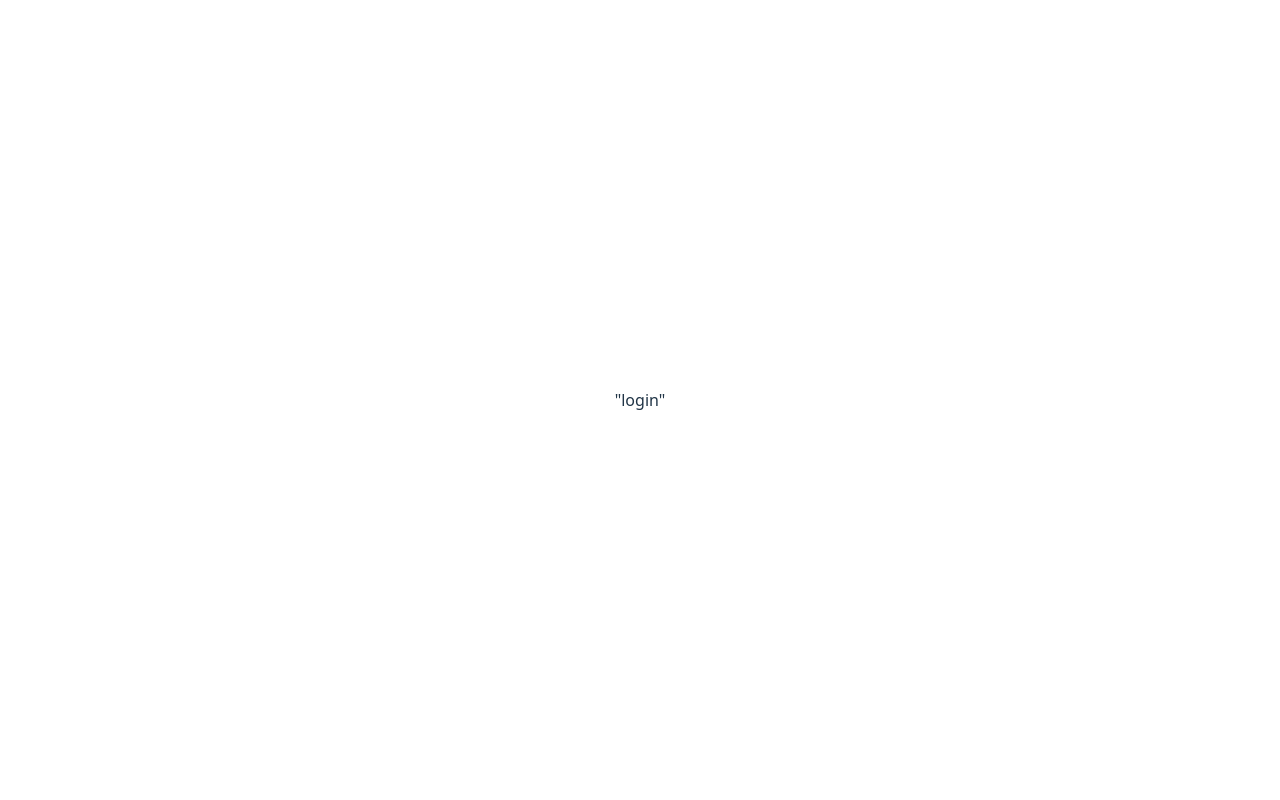
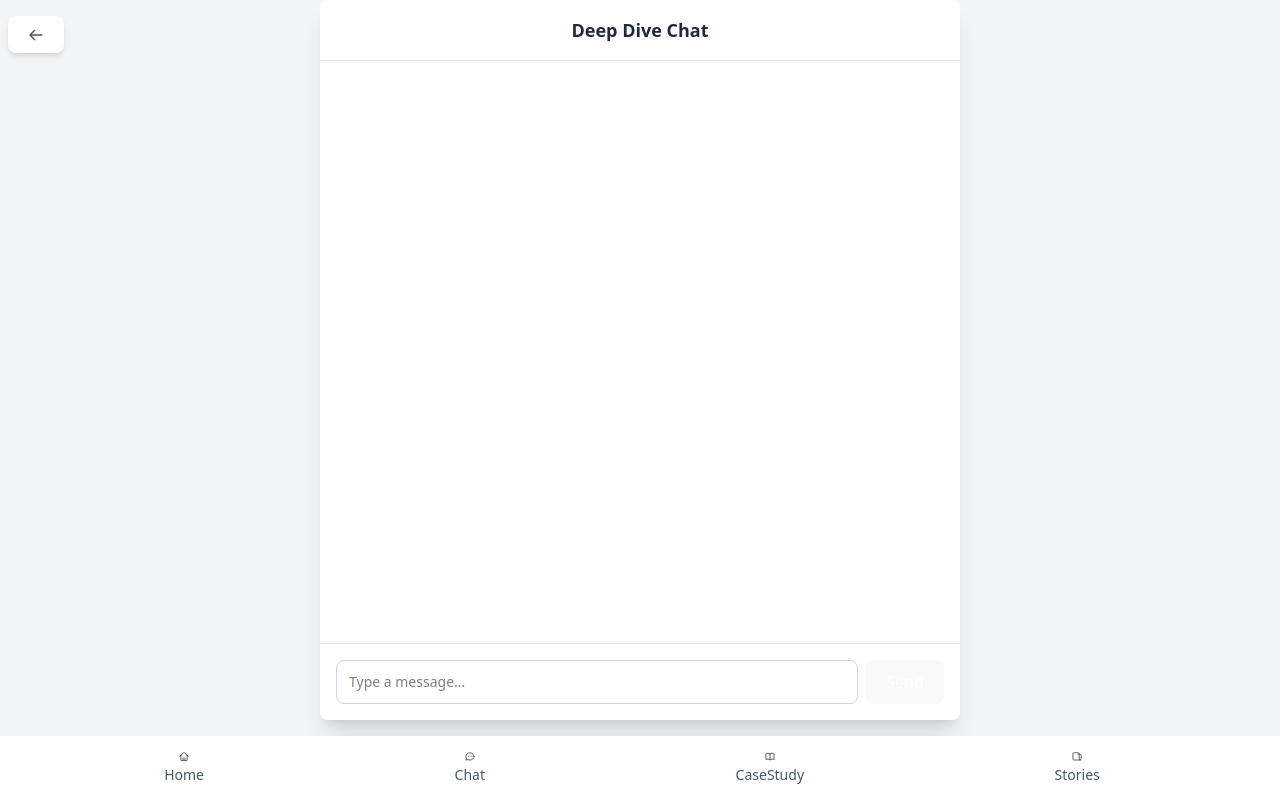
Before and after one commit to minlfk/Hackathon_25, a React (Vite) app in the folder hack25/: page /login in a window 1280 px wide. Built offline with nearby package versions, Linux system fonts and the light colour scheme.

Commit message:
topic detail text black

```diff
--- a/hack25/src/components/TopicDetail.jsx
+++ b/hack25/src/components/TopicDetail.jsx
@@ -96,7 +96,7 @@ const TopicDetail = () => {
 
         {/* Main Content */}
         <div className="bg-white rounded-lg shadow-lg p-6 mb-6">
-          <div className="prose max-w-none">
+          <div className="prose max-w-none text-black">
             <ReactMarkdown>{topicData.description}</ReactMarkdown>
           </div>
         </div>
@@ -118,8 +118,8 @@ const TopicDetail = () => {
                       msg.role === "user" ? "bg-blue-100" : "bg-gray-100"
                     } rounded-lg px-4 py-2 max-w-[80%]`}
                   >
-                    <div className="text-gray-800">
-                      <ReactMarkdown>{msg.content}</ReactMarkdown>
+                    <div className="text-gray-800 text-black">
+                      <div>{msg.content}</div>
                     </div>
                   </div>
                 </div>
@@ -159,7 +159,7 @@ const TopicDetail = () => {
           {isCaseStudiesOpen && (
             <div className="p-4 border-t border-gray-200">
               {topicData.caseStudies.map((study, index) => (
-                <div key={index} className="mb-4">
+                <div key={index} className="mb-4 text-black">
                   <h3 className="font-semibold mb-2">{study.title}</h3>
                   <p className="text-gray-600">{study.content}</p>
                 </div>
--- a/hack25/src/pages/DeepDive.jsx
+++ b/hack25/src/pages/DeepDive.jsx
@@ -1,21 +1,111 @@
-import React from 'react';
+import React, { useState, useEffect } from 'react';
 import { useParams } from 'react-router-dom';
 import { data } from '../data/cases';
+import ReactMarkdown from 'react-markdown';
+import BackButton from '../components/BackButton';
+import BottomToolbar from '../components/BottomToolbar';
 
 const DeepDive = () => {
     const { id1 } = useParams();
+    const [messages, setMessages] = useState([]);
+    const [input, setInput] = useState("");
 
-    console.log(id1);
+    useEffect(() => {
+        if (id1 && data[id1]) {
+            const initialMessage = { role: "system", content: data[id1] };
+            setMessages([initialMessage]);
+            sendMessage(data[id1]);
+        }
+    }, [id1]);
 
-    console.log(data[id1]);
+    const sendMessage = async (prompt) => {
+        const newMessage = { role: "user", content: prompt || input };
+        const updatedMessages = [...messages, newMessage];
+        setMessages(updatedMessages);
+        setInput("");
+
+        try {
+            const response = await fetch("https://tmp-gresfbded4dyfvg6.canadacentral-01.azurewebsites.net/chat", {
+                method: "POST",
+                headers: {
+                    "Content-Type": "application/json",
+                },
+                body: JSON.stringify({
+                    persona: { usecase: "exam" },
+                    chat_history: updatedMessages,
+                }),
+            });
+            const data = await response.json();
+            if (Array.isArray(data)) {
+                setMessages(data);
+            } else {
+                console.error("Unexpected response format:", data);
+            }
+        } catch (error) {
+            console.error("Error sending message:", error);
+        }
+    };
+
+    const handleKeyPress = (e) => {
+        if (e.key === 'Enter' && !e.shiftKey) {
+            e.preventDefault();
+            sendMessage();
+        }
+    };
 
     return (
-        <div>
-            {id1 ? (
-                <div>{JSON.stringify(id1)}</div>
-            ) : (
-                <div>No data found for the provided path parameters.</div>
-            )}
+        <div className="fixed inset-0 bg-gray-100 flex flex-col text-black">
+            <BackButton />
+            {/* Chat Window */}
+            <div className="flex-1 w-full max-w-2xl mx-auto px-2 md:px-4 pb-20">
+                <div className="bg-white rounded-lg shadow-xl h-full flex flex-col text-black">
+                    <div className="p-4 border-b border-gray-200">
+                        <h3 className="text-lg font-semibold text-gray-800">Deep Dive Chat</h3>
+                    </div>
+
+                    <div className="flex-1 p-4 overflow-y-auto">
+                        <div className="space-y-4">
+                            {messages.map((msg, index) => (
+                                <div
+                                    key={index}
+                                    className={`flex ${msg.role === "user" ? "justify-end" : "justify-start"} text-black`}
+                                >
+                                    <div
+                                        className={`${
+                                            msg.role === "user" ? "bg-blue-100" : "bg-gray-100"
+                                        } rounded-lg px-4 py-2 max-w-[80%] text-black`}
+                                    >
+                                        <div className="text-black">
+                                            <ReactMarkdown className="text-black">{msg.content}</ReactMarkdown>
+                                        </div>
+                                    </div>
+                                </div>
+                            ))}
+                        </div>
+                    </div>
+
+                    <div className="p-2 md:p-4 border-t border-gray-200 bg-white text-black rounded-b-lg">
+                        <div className="flex space-x-2">
+                            <input
+                                type="text"
+                                placeholder="Type a message..."
+                                value={input}
+                                onChange={(e) => setInput(e.target.value)}
+                                onKeyPress={handleKeyPress}
+                                className="flex-1 text-black px-3 py-2 border text-black border-gray-300 rounded-lg focus:ring-2 focus:ring-blue-600 focus:border-transparent text-sm"
+                            />
+                            <button
+                                onClick={() => sendMessage()}
+                                className="px-3 py-2 bg-blue-600 text-white rounded-lg hover:bg-blue-700 transition-colors whitespace-nowrap text-sm"
+                            >
+                                Send
+                            </button>
+                        </div>
+                    </div>
+                </div>
+            </div>
+
+            <BottomToolbar />
         </div>
     );
 };
```
